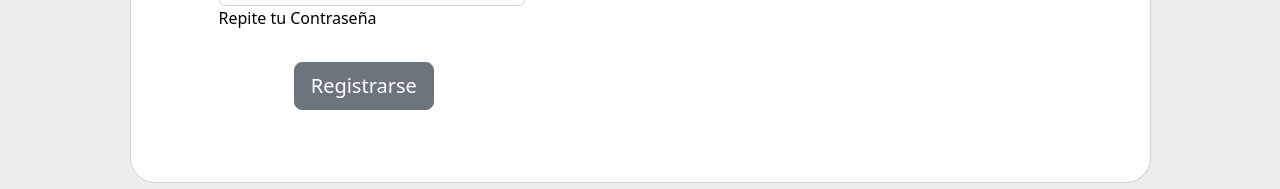
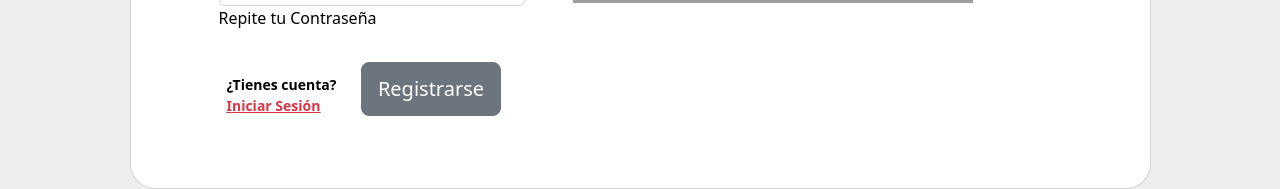
Before and after one commit to rmastudillo/KRTeam, a Vue app: page /register in a window 1280 px wide. Shown: the part 647-836 px from the top of the page. Built offline with nearby package versions, Linux system fonts and the light colour scheme; grey boxes are pictures that could not be loaded.

Commit message:
Conexion Links

```diff
--- a/src/components/login/LoginPage.vue
+++ b/src/components/login/LoginPage.vue
@@ -1,5 +1,6 @@
 <script lang="ts" setup>
 import { ref } from "vue";
+
 
 let email = ref("");
 let password = ref("");
@@ -95,7 +96,9 @@ const login = async () => {
               </button>
               <p class="small fw-bold mt-2 pt-1 mb-0">
                 ¿No tienes cuenta?
-                <a href="#!" class="link-danger">Registrate</a>
+                <router-link :to="{name: 'Register'}">
+                  <a href="#!" class="link-danger">Registrate</a>
+                </router-link>
               </p>
             </div>
           </form>
--- a/src/components/register/RegisterPage.vue
+++ b/src/components/register/RegisterPage.vue
@@ -1,5 +1,6 @@
 <script lang="ts" setup>
 import { ref } from "vue";
+
 
 let name = ref("");
 let email = ref("");
@@ -46,6 +47,7 @@ const register = async () => {
                   <p class="text-center h1 fw-bold mb-5 mx-1 mx-md-4 mt-4">
                     Sign up
                   </p>
+
 
                   <form class="mx-1 mx-md-4">
                     <div class="d-flex flex-row align-items-center mb-4">
@@ -106,11 +108,18 @@ const register = async () => {
                           >Repite tu Contraseña</label
                         >
                       </div>
+
                     </div>
 
                     <div
                       class="d-flex justify-content-center mx-4 mb-3 mb-lg-4"
                     >
+                    <p class="small fw-bold mt-2 pt-1 mb-0">
+                        ¿Tienes cuenta?
+                        <router-link :to="{name: 'Login'}">
+                          <a href="#!" class="link-danger">Iniciar Sesión</a>
+                        </router-link>
+                      </p>
                       <button
                         @click="register"
                         type="button"
```
